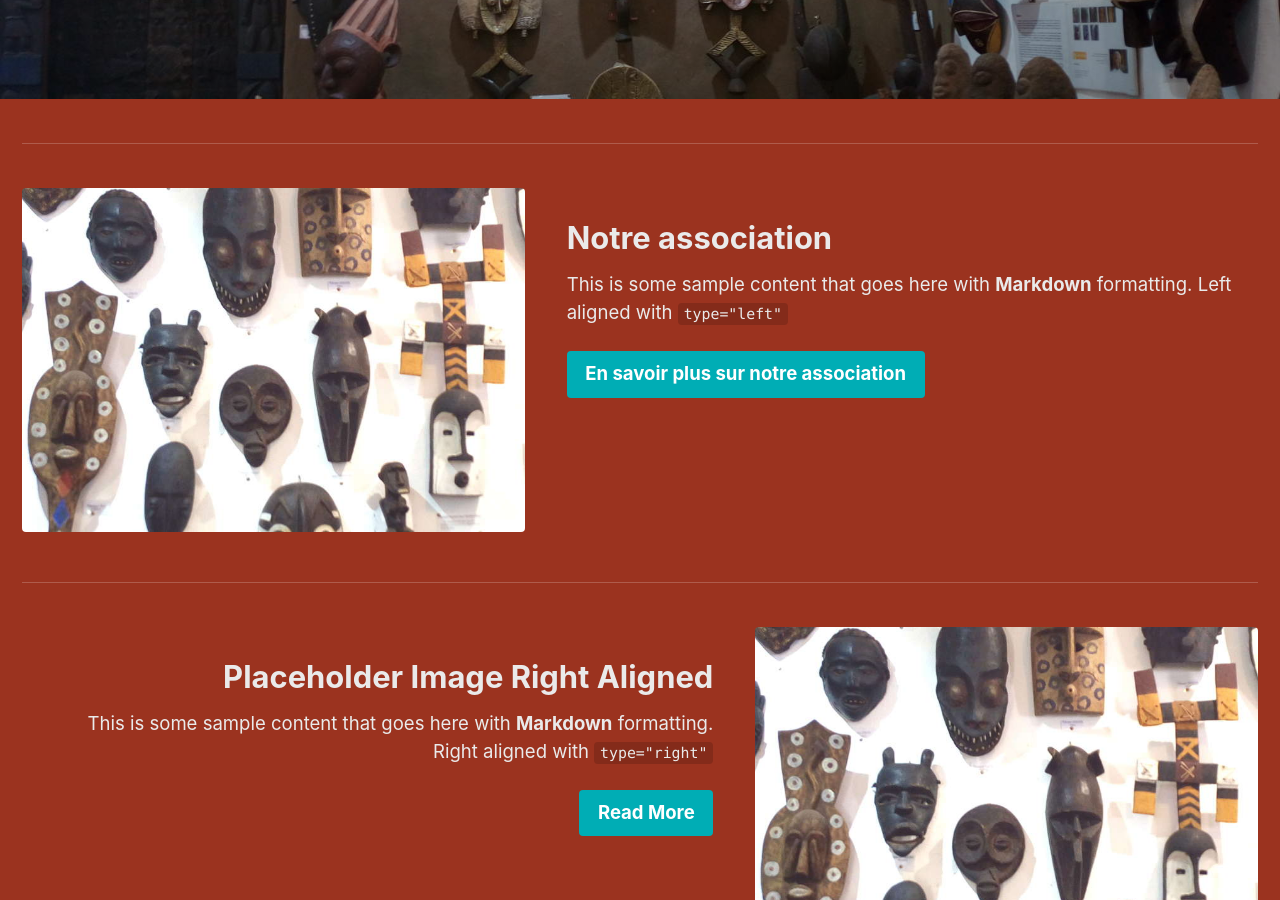
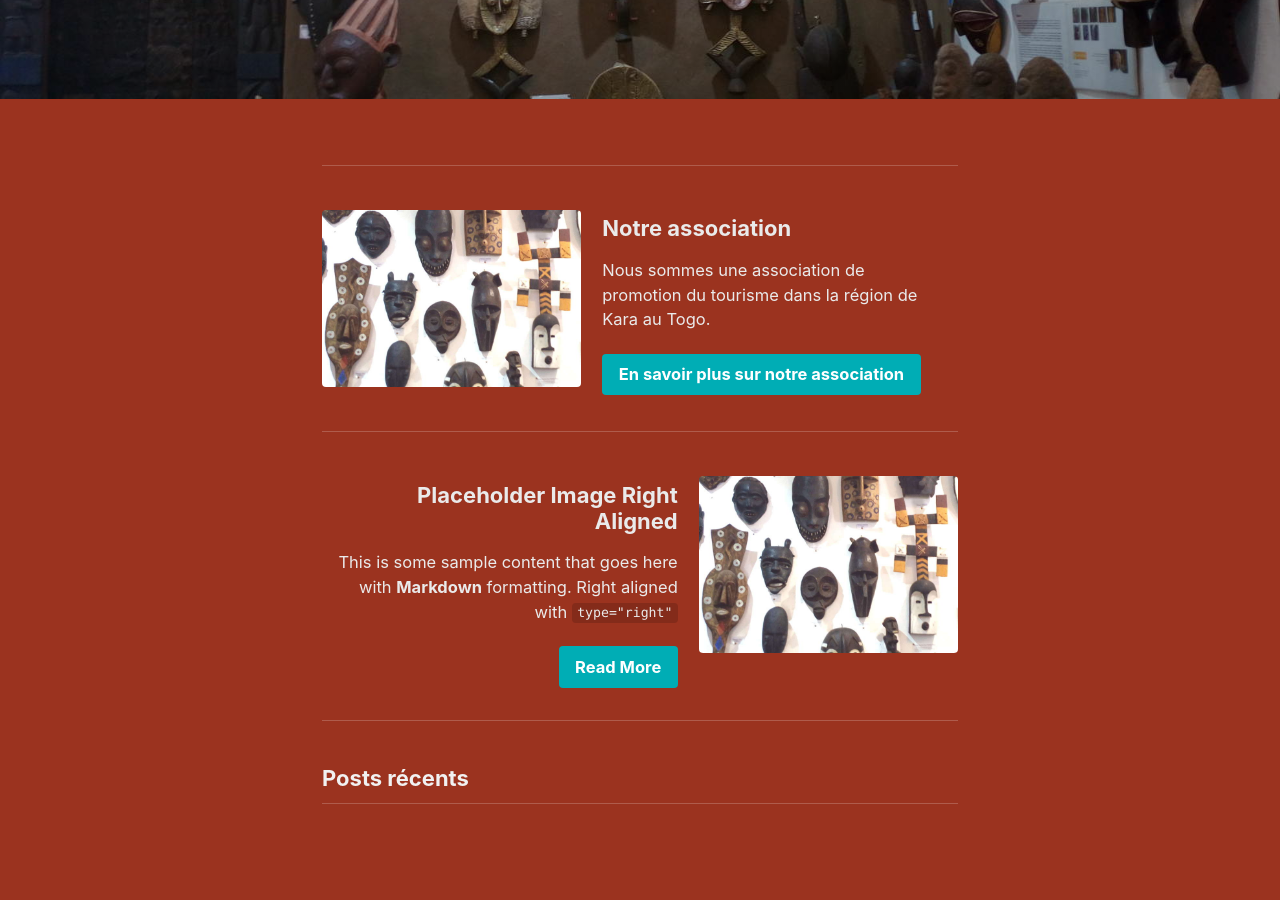
Before and after one commit to africart/musee-africart-togo.com, a Jekyll site: the page built from index.html, in a window 1280 px wide and 900 px high, scrolled down 381 px. Built offline with Jekyll 4.4.1, drawn with Linux system fonts in a browser that asks for light colours; cached includes are drawn as plain includes; a script that is not in the unit is left out.

Commit message:
index update

```diff
--- a/index.html
+++ b/index.html
@@ -16,8 +16,8 @@
   - image_path: /img/musee/africart-kara-musee-masques-01-800x548.jpg
     alt: "Notre Association"
     title: "Notre association"
-    excerpt: 'This is some sample content that goes here with **Markdown** formatting. Left aligned with `type="left"`'
-    url: "#test-link"
+    excerpt: 'Nous sommes une association de promotion du tourisme dans la région de Kara au Togo.'
+    url: "/association/"
     btn_label: "En savoir plus sur notre association"
     btn_class: "btn--primary"
 feature_row3:
```
Also changed, not shown: other parts of index.html (+1 -1 lines).
